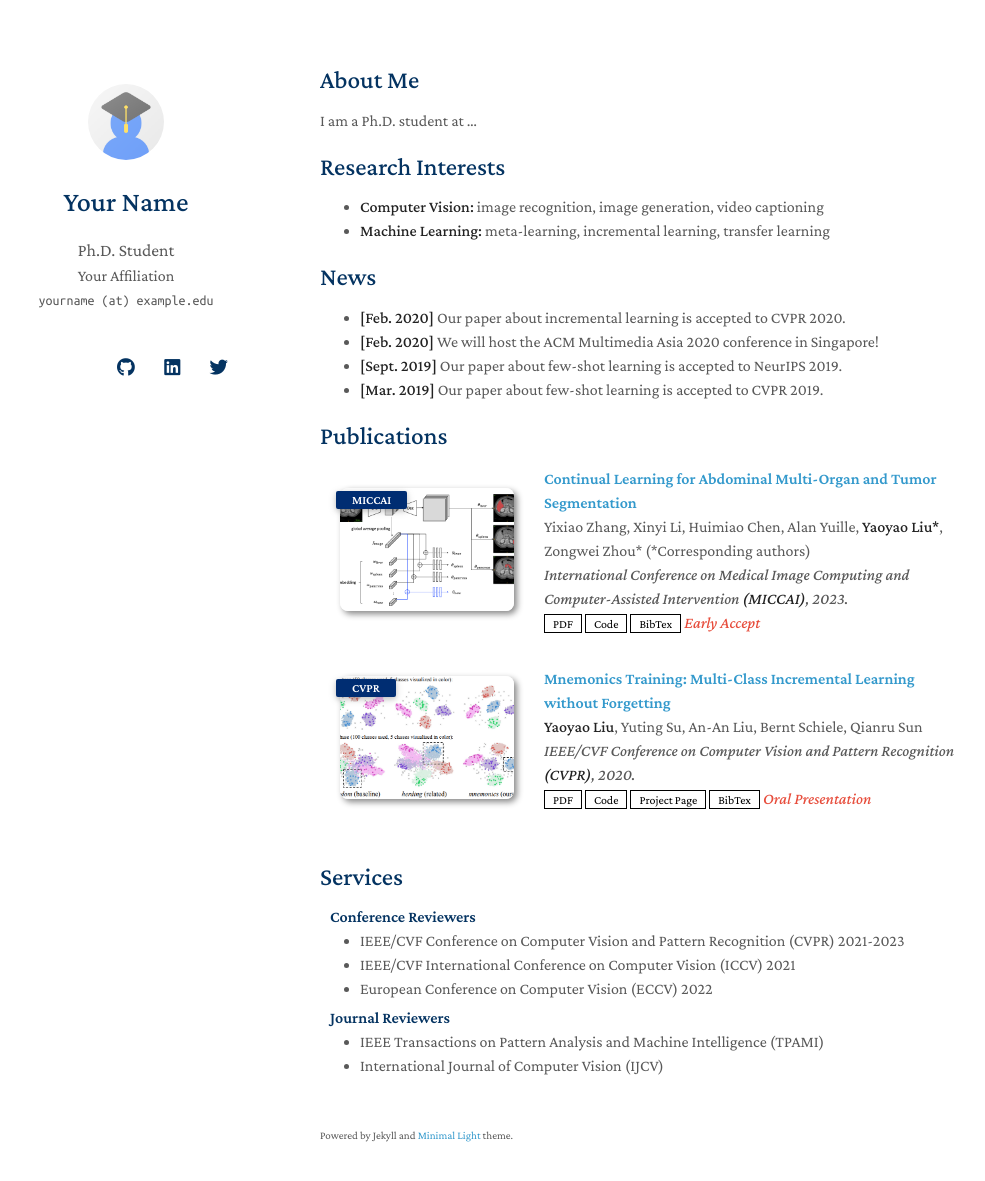
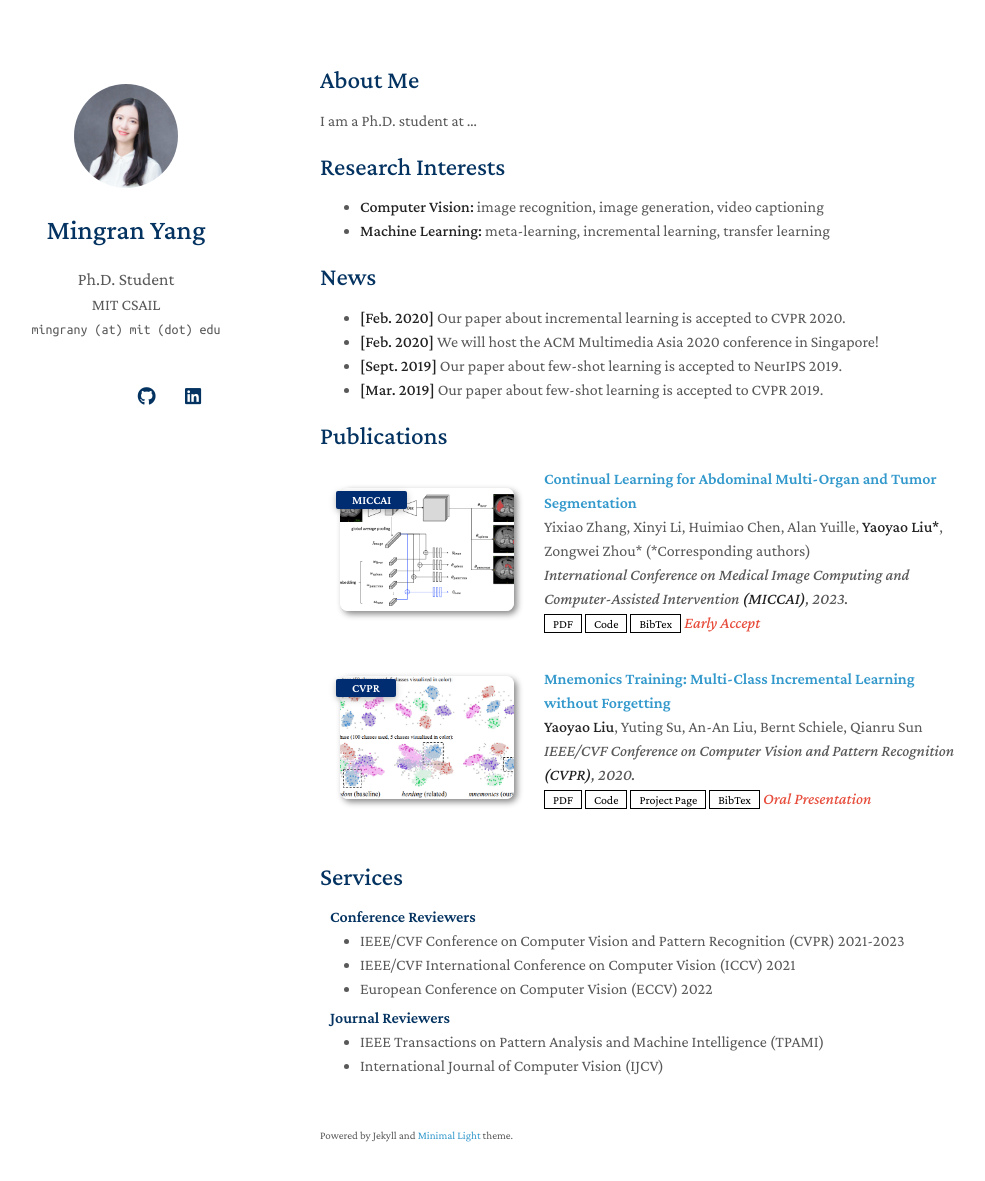
Before and after one commit to mingrany/mingrany.github.io, a Jekyll site: the page built from index.md, in a window 1280 px wide and 1216 px high. Shown: the top 1181 px of the window, without its empty margins (150-1135 px from the left). Built offline with Jekyll 4.4.1, drawn with Linux system fonts in a browser that asks for light colours; nearby versions of some CDN libraries; a style sheet for code colours, icons or effects is not loaded; our own code applies the rules of GitHub Pages for plain Markdown files.

Commit message:
update config.yml

```diff
--- a/_config.yml
+++ b/_config.yml
@@ -1,26 +1,25 @@
 # Basic Information
-title: Your Name
+title: Mingran Yang
 position: Ph.D. Student
-affiliation: Your Affiliation
-email: yourname (at) example.edu
+affiliation: MIT CSAIL
+email: mingrany (at) mit (dot) edu
 
 # Search Engine Optimization (SEO)
 # The following information is used to improve the website traffic from search engines, e.g., Google.
-keywords: minimal light
-description: The Minimal Light is a simple and elegant jekyll theme for academic personal homepage.
-canonical: https://minimal-light-theme.yliu.me/
+keywords: Mingran Yang
+description:
+canonical: https://mingrany.github.io/
 
 # Links
 # If you don't need one of them, you may delete the corresponding line.
-google_scholar: https://scholar.google.com/
-cv_link: assets/files/curriculum_vitae.pdf
-github_link: https://github.com/
-linkedin: https://www.linkedin.com/
-twitter: https://twitter.com/
+google_scholar: https://scholar.google.com/citations?user=ChdBfgwAAAAJ&hl=en
+cv_link: assets/files/Mingran_Yang_CV.pdf
+github_link: https://github.com/mingrany
+linkedin: https://www.linkedin.com/in/mingranyang/
 
 # Images (e.g., your profile picture and your website's favicon)
 # "favicon" and "favicon_dark" are used for the light and dark modes, respectively.
-avatar: ./assets/img/avatar.png
+avatar: ./assets/img/profile.JPG
 favicon: ./assets/img/favicon.png
 favicon_dark: ./assets/img/favicon-dark.png
 
@@ -38,7 +37,7 @@ font: "Serif" # or "Sans Serif"
 
 # Google Analytics ID
 # Please remove this if you don't use Google Analytics
-google_analytics: UA-111540567-4
+google_analytics:
 
 # Use this project as a remote theme for GitHub Pages
 # See the guide here: https://docs.github.com/en/pages/setting-up-a-github-pages-site-with-jekyll/adding-a-theme-to-your-github-pages-site-using-jekyll
```
Also changed, not shown: README.md, README_de.md (deleted), README_zh_Hans.md (deleted), README_zh_Hant.md (deleted), assets/img/profile.JPG (added), 2 other files.
